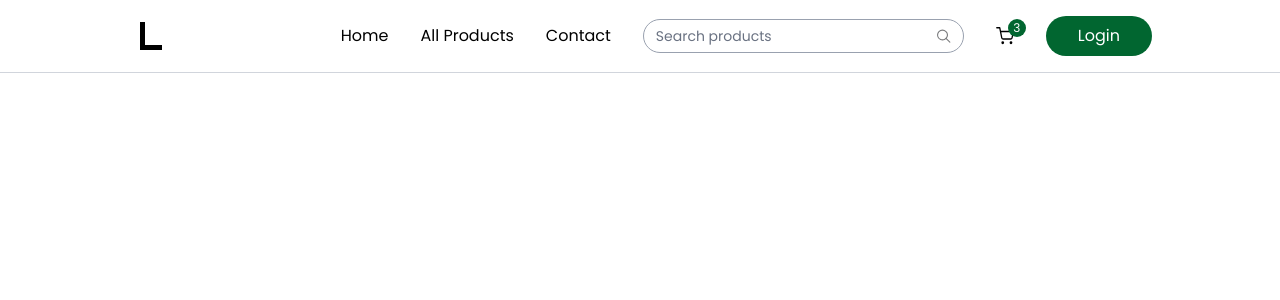
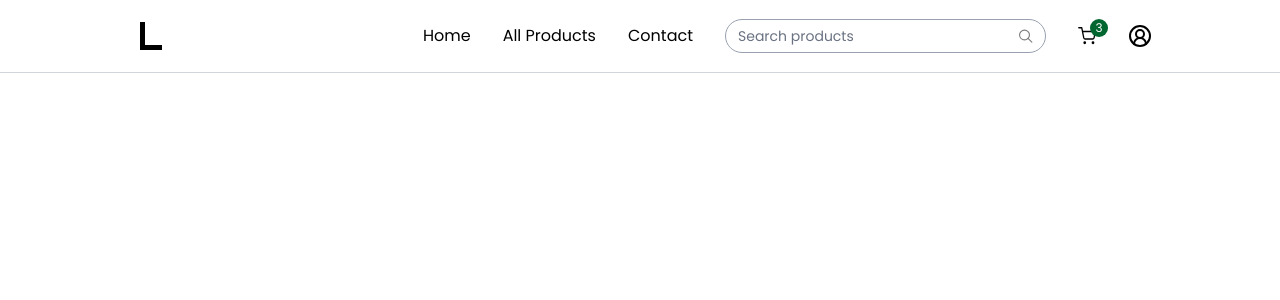
Before and after one commit to Yenuli-Minsadi/luvoir-ecommerce-web, a React (Vite) app: page / in a window 1280 px wide. Shown: the top 300 px of the page. Built offline with nearby package versions, Linux system fonts and the light colour scheme.

Commit message:
update with navbar

```diff
--- a/src/components/Navbar.jsx
+++ b/src/components/Navbar.jsx
@@ -5,10 +5,15 @@ import { useAppContext } from "../context/AppContext";
 
 const Navbar = () => {
   const [open, setOpen] = React.useState(false);
-  const { user, setUser, setShowUserLogin } = useAppContext();
+  const { user, setUser, setShowUserLogin, navigate } = useAppContext();
+
+  const logout = async() =>{
+    setUser(null);
+    navigate('/')
+  }
   return (
     <nav className="flex items-center justify-between px-6 md:px-16 lg:px-24 xl:px-32 py-4 border-b border-gray-300 bg-white relative transition-all">
-      <NavLink to={"/"}>
+      <NavLink to={"/"} onClick={()=> setOpen(false)}>
         <svg
           width="40"
           height="40"
@@ -58,7 +63,7 @@ const Navbar = () => {
           </svg>
         </div>
 
-        <div className="relative cursor-pointer">
+        <div onClick={()=>navigate("/cart")} className="relative cursor-pointer">
           <svg
             width="18"
             height="18"
@@ -78,9 +83,47 @@ const Navbar = () => {
           </button>
         </div>
 
-        <button className="cursor-pointer px-8 py-2 bg-green-800 hover:bg-green-900 transition text-white rounded-full">
+        {!user ? (
+          <button
+            onClick={() => setShowUserLogin(true)}
+            className="cursor-pointer px-8 py-2 bg-green-800 hover:bg-green-900 transition text-white rounded-full"
+          >
             Login
           </button>
+        ) : (
+          <div className="relative group">
+            <svg
+              xmlns="http://www.w3.org/2000/svg"
+              width="24"
+              height="24"
+              viewBox="0 0 24 24"
+              fill="none"
+              stroke="currentColor"
+              strokeWidth="2"
+              strokeLinecap="round"
+              strokeLinejoin="round"
+              class="lucide lucide-circle-user-round-icon lucide-circle-user-round"
+            >
+              <path d="M18 20a6 6 0 0 0-12 0" />
+              <circle cx="12" cy="10" r="4" />
+              <circle cx="12" cy="12" r="10" />
+            </svg>
+            <ul className="hidden group-hover:block absolute top-10 right-0 bg-white shadow border border-gray-200 py-2.5 rounded-md text-sm z-40">
+              <li
+                onClick={()=>navigate("my-orders")}
+                className="p-1.5 pl-3 hover:bg-primary/10 cursor-pointer"
+              >
+                My Orders
+              </li>
+              <li
+                onClick={logout}
+                className="p-1.5 pl-3 hover:bg-primary/10 cursor-pointer"
+              >
+                Logout
+              </li>
+            </ul>
+          </div>
+        )}
       </div>
 
       <button
@@ -103,6 +146,7 @@ const Navbar = () => {
       </button>
 
       {/* Mobile Menu */}
+      {open && (
         <div
           className={`${
             open ? "flex" : "hidden"
@@ -124,19 +168,25 @@ const Navbar = () => {
           </NavLink>
 
           {!user ? (
-          <button onClick={()=>{
+            <button
+              onClick={() => {
                 setOpen(false);
                 setShowUserLogin(true);
-          }} className="cursor-pointer px-6 py-2 mt-2 bg-indigo-500 hover:bg-indigo-600 transition text-white rounded-full text-sm">
+              }}
+              className="cursor-pointer px-6 py-2 mt-2 bg-indigo-500 hover:bg-indigo-600 transition text-white rounded-full text-sm"
+            >
               Login
             </button>
           ) : (
-          <button className="cursor-pointer px-6 py-2 mt-2 bg-indigo-500 hover:bg-indigo-600 transition text-white rounded-full text-sm"
+            <button
+              onClick={logout}
+              className="cursor-pointer px-6 py-2 mt-2 bg-indigo-500 hover:bg-indigo-600 transition text-white rounded-full text-sm"
             >
               Logout
             </button>
           )}
         </div>
+      )}
     </nav>
   );
 };
--- a/src/context/AppContext.jsx
+++ b/src/context/AppContext.jsx
@@ -5,7 +5,7 @@ export const AppContext = createContext();
 
 export const AppContextProvider = ({children})=>{
     const navigate = useNavigate();
-    const [user, setUser] = useState(null)
+    const [user, setUser] = useState(true)
     const [isSeller, setIsSeller] = useState(false);
     const [showUserLogin, setShowUserLogin] = useState(false);
 
```
Lines whose indentation alone changed are shown as unchanged.
